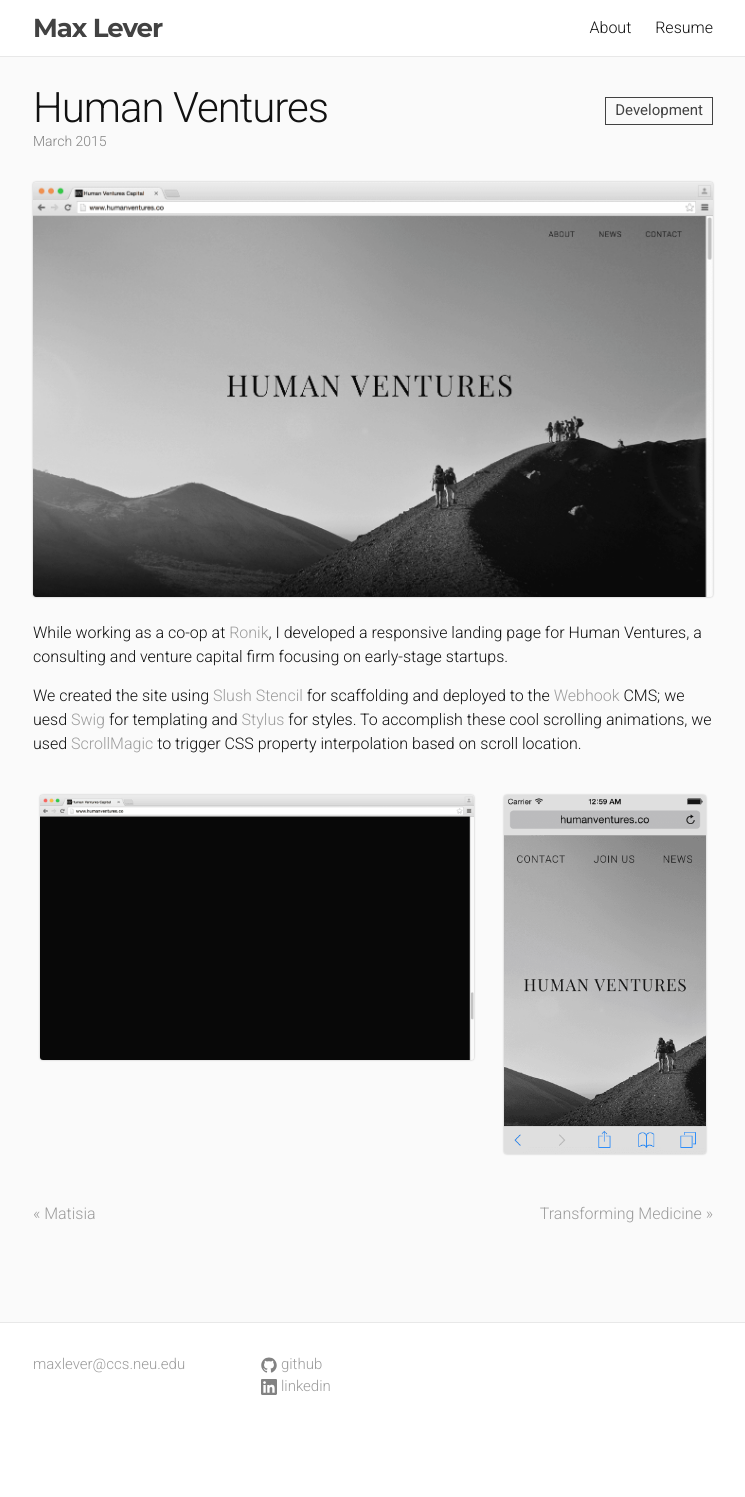
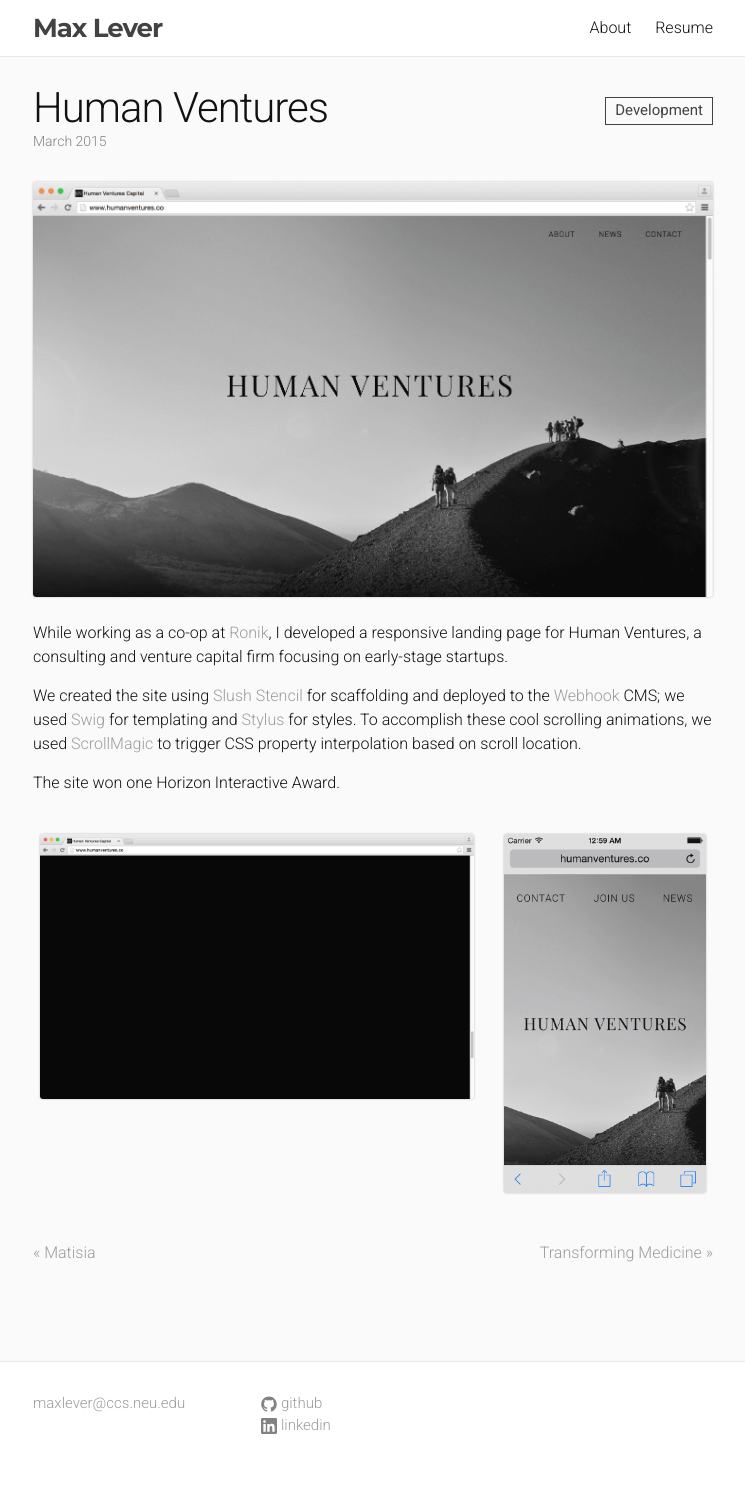
Before and after one commit to maxlever/maxlever.me, a Jekyll site: the page built from _posts/2015-10-16-human-ventures.html, in a window 1280 px wide. Shown: the whole page, without its empty margins (267-1012 px from the left). Built offline with Jekyll 4.4.1, drawn with Linux system fonts in a browser that asks for light colours; before the commit the page ends 1458 px from its top, so only the background shows below that.

Commit message:
add awards

```diff
--- a/_posts/2015-10-15-transforming-medicine.html
+++ b/_posts/2015-10-15-transforming-medicine.html
@@ -11,6 +11,9 @@
 <p>
     While on co-op at <a href="http://ronikdesign.com">Ronik</a>, I worked on a team which developed a responsive marketing site for <a href="http://transformingmedicine.org">Transforming Medecine</a>, an NGO that matches people with life-threatening illnesses to the best treatments for their condition. I created the site using our own website scaffolding tool <a href="http://ronik-design.github.io/slush-stencil/">Slush Stencil</a>, <a href="http://stylus-lang.com/">Stylus</a> for styles, and deployed it to a <a href="http://www.webhook.com/">Webhook</a> CMS.
 </p>
+<p>
+    The website won two Horizon Interactive Awards.
+</p>
 <br>
 <div class="row">
     <div class="col-sm-8">
--- a/_posts/2015-10-16-human-ventures.html
+++ b/_posts/2015-10-16-human-ventures.html
@@ -12,8 +12,10 @@
     While working as a co-op at <a href="http://ronikdesign.com">Ronik</a>, I developed a responsive landing page for Human Ventures, a consulting and venture capital firm focusing on early-stage startups.
 </p>
 <p>
-    We created the site using <a href="https://github.com/ronik-design/slush-stencil">Slush Stencil</a> for scaffolding and deployed to the <a href="http://www.webhook.com/">Webhook</a> CMS; we uesd <a href="http://paularmstrong.github.io/swig/">Swig</a> for templating and <a href="http://stylus-lang.com/">Stylus</a> for styles. To accomplish these cool scrolling animations, we used <a href="https://github.com/janpaepke/ScrollMagic">ScrollMagic</a> to trigger CSS property interpolation based on scroll location.
-
+    We created the site using <a href="https://github.com/ronik-design/slush-stencil">Slush Stencil</a> for scaffolding and deployed to the <a href="http://www.webhook.com/">Webhook</a> CMS; we used <a href="http://paularmstrong.github.io/swig/">Swig</a> for templating and <a href="http://stylus-lang.com/">Stylus</a> for styles. To accomplish these cool scrolling animations, we used <a href="https://github.com/janpaepke/ScrollMagic">ScrollMagic</a> to trigger CSS property interpolation based on scroll location.
+</p>
+<p>
+    The site won one Horizon Interactive Award.
 </p>
 <br>
 <div class="row">
--- a/_posts/2015-10-16-matisia.html
+++ b/_posts/2015-10-16-matisia.html
@@ -21,7 +21,7 @@
     I also used <a href="https://github.com/imakewebthings/waypoints">Waypoints</a> for navigation, and delayed the loading of images and video previews not within view using <a href="https://github.com/tuupola/jquery_lazyload">Lazyload</a>.
 </p>
 <p>
-    Finally, I integrated <a href="https://github.com/pukhalski/tap">Tap.JS</a> to allow for seamless mobile interaction.
+    The website won one Horizon Interactive Award and one W3 Award.
 </p>
 <img class="post_img_soft" src="/images/matisia_consultants.png">
 <br><br>
```
